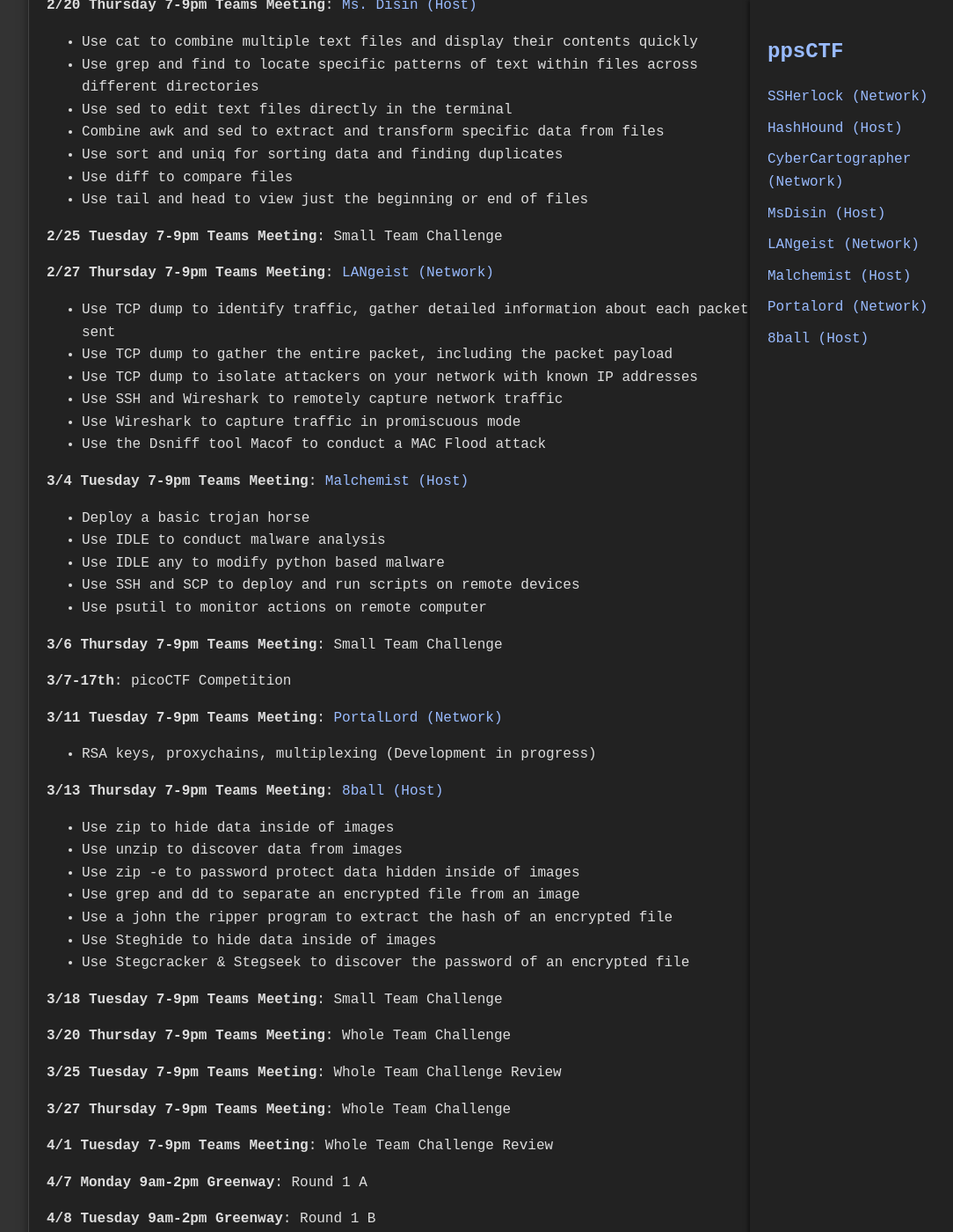
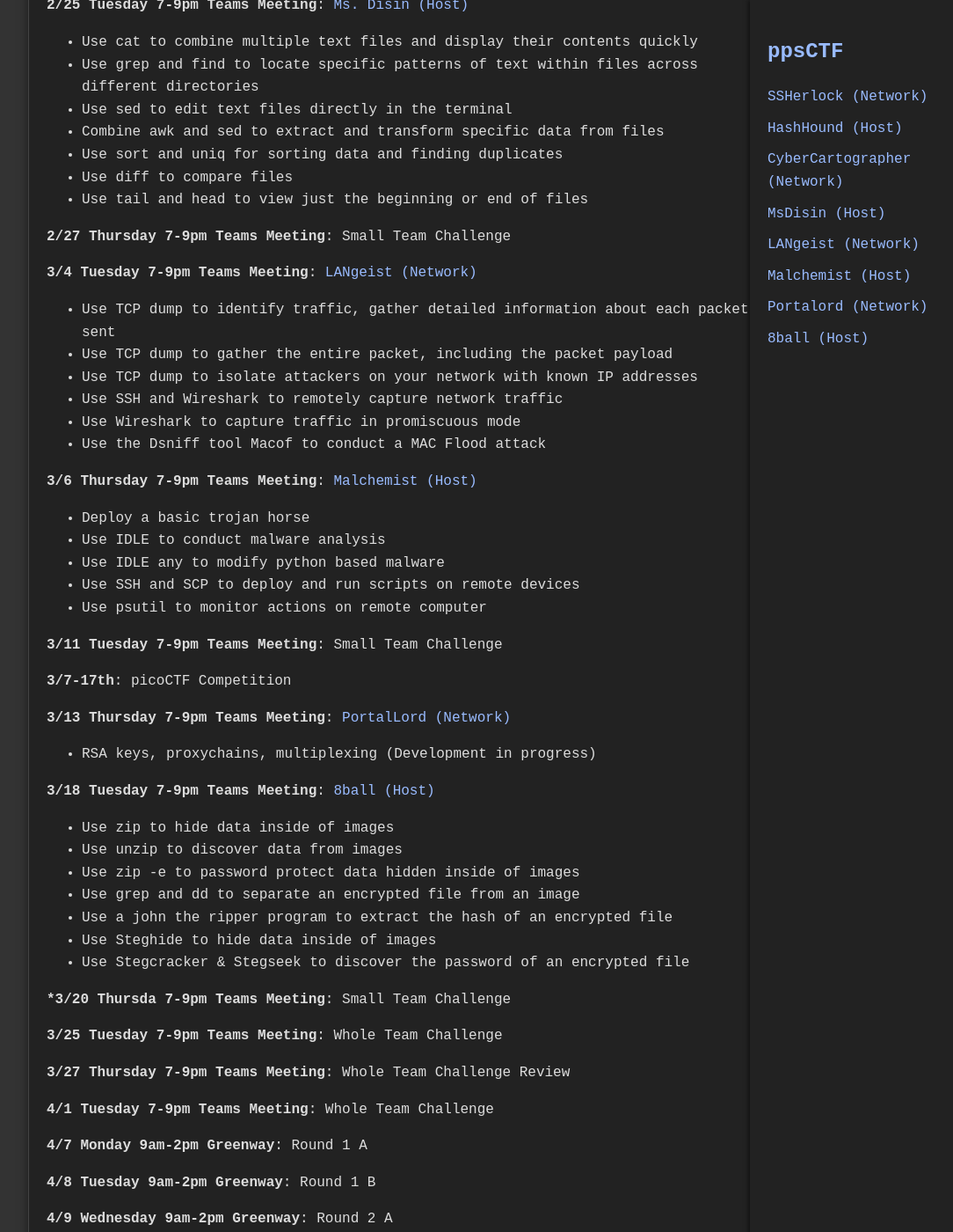
Before and after one commit to jboyce1/ppsCTF, a Jekyll site: the page built from index.md, in a window 1280 px wide and 1400 px high, scrolled down 886 px. Shown: the whole window at 88% size, without its empty margins (187-1271 px from the left). Built offline with Jekyll 4.4.1, drawn with Linux system fonts in a browser that asks for light colours; some of the changed text lies outside the part shown.

Commit message:
Update index.md

```diff
--- a/index.md
+++ b/index.md
@@ -42,9 +42,9 @@
 - Use diff to compare files
 - Use tail and head to view just the beginning or end of files
 
-**2/25 Tuesday 7-9pm Teams Meeting**: Small Team Challenge
+**2/27 Thursday 7-9pm Teams Meeting**: Small Team Challenge
 
-**2/27 Thursday 7-9pm Teams Meeting**: [LANgeist (Network)](./classes/LANgeist)
+**3/4 Tuesday 7-9pm Teams Meeting**: [LANgeist (Network)](./classes/LANgeist)
 - Use TCP dump to identify traffic, gather detailed information about each packet sent
 - Use TCP dump to gather the entire packet, including the packet payload
 - Use TCP dump to isolate attackers on your network with known IP addresses
@@ -75,15 +75,14 @@
 - Use Steghide to hide data inside of images
 - Use Stegcracker & Stegseek to discover the password of an encrypted file
 
-**3/18 Tuesday 7-9pm Teams Meeting**: Small Team Challenge
+***3/20 Thursda 7-9pm Teams Meeting**: Small Team Challenge
 
-**3/20 Thursday 7-9pm Teams Meeting**: Whole Team Challenge
+**3/25 Tuesday 7-9pm Teams Meeting**: Whole Team Challenge
 
-**3/25 Tuesday 7-9pm Teams Meeting**: Whole Team Challenge Review
+**3/27 Thursday 7-9pm Teams Meeting**: Whole Team Challenge Review
 
-**3/27 Thursday 7-9pm Teams Meeting**: Whole Team Challenge
+**4/1 Tuesday 7-9pm Teams Meeting**: Whole Team Challenge
 
-**4/1 Tuesday 7-9pm Teams Meeting**: Whole Team Challenge Review
 
 **4/7 Monday 9am-2pm Greenway**: Round 1 A
 
```
Also changed, not shown: other parts of index.md (+6 -6 lines).
